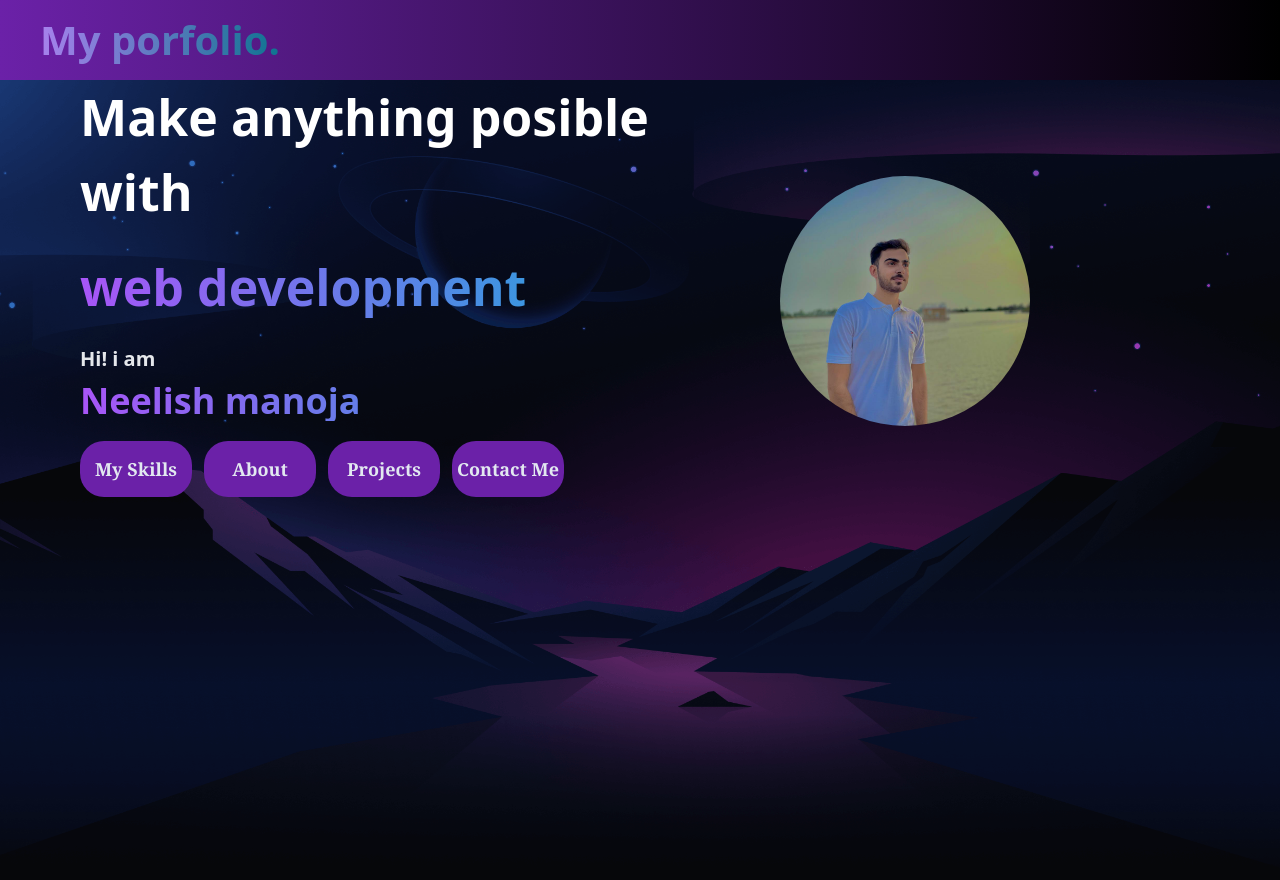
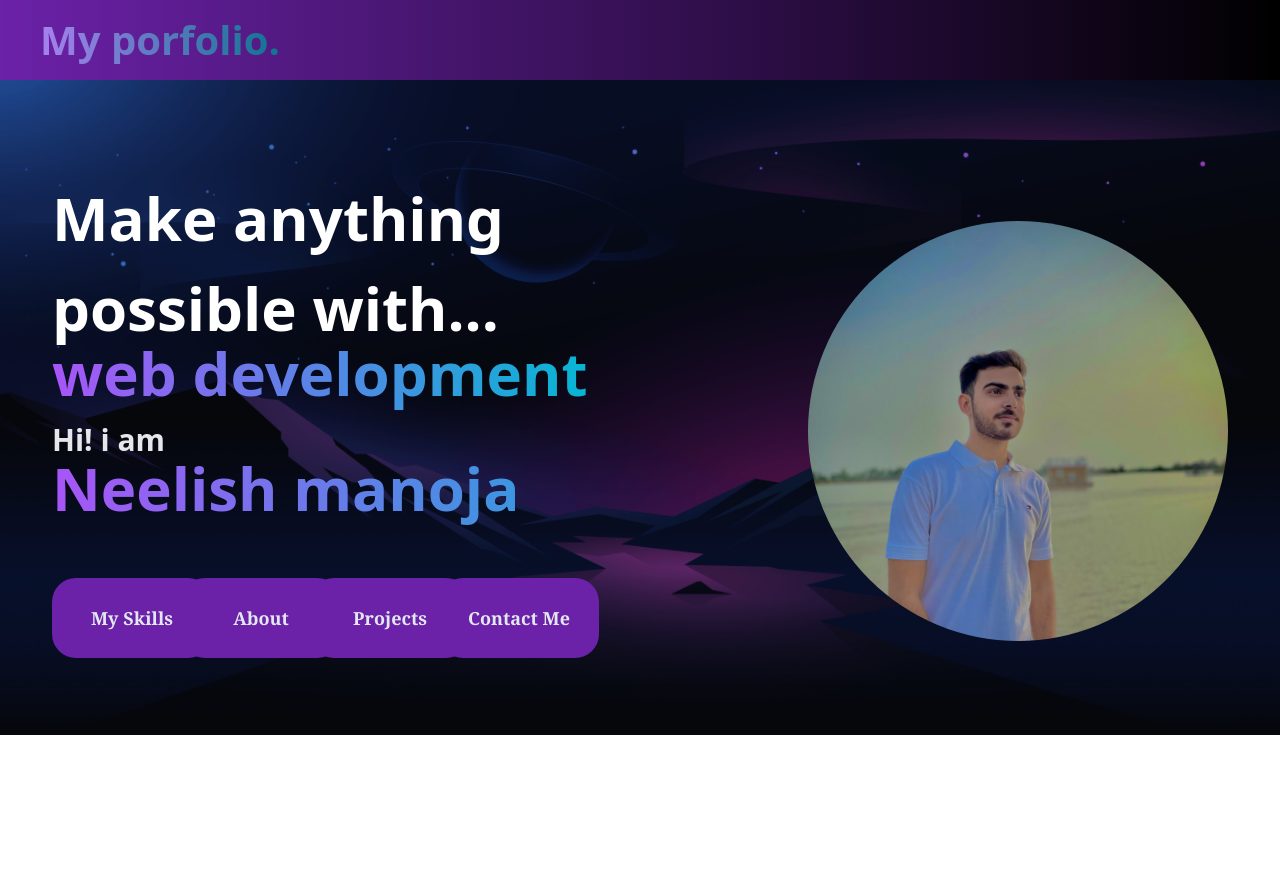
Before and after one commit to neelishmanoja/my-portfolio, a Next.js app: page / in a window 1280 px wide. After the commit the page ends 800 px from the top, so only its background shows below. Built offline with nearby package versions, Linux system fonts and the light colour scheme.

Commit message:
changing in code

```diff
--- a/app/about/page.tsx
+++ b/app/about/page.tsx
@@ -1,14 +1,24 @@
 import Header from "@/components/header";
+import Image from "next/image"
+import mypic from "@/public/mypic.jpeg"
 
-export default function about(){
-    return(
+export default function about() {
+    return (
         <main className="w-screen h-screen">
-            <Header text="About"/>
-        <div className="flex w-full h-full bg-cover bg-center" style={{backgroundImage:"url(/main-bg.webp)"}}>
-           <h2 className="text-3xl font-semibold font-serif w-[50%] flex mt-20 ml-20 animate-pulse text-transparent bg-clip-text bg-gradient-to-r from-purple-400 to-cyan-500 ">I am an aspiring website developer, currently mastering front-end development to create dynamic, user-friendly, and visually engaging websites. With each project, I am sharpening my skills in modern web technologies, aiming to build efficient and responsive digital experiences</h2>
-
-
-        </div>
+            <Header text="About" />
+            <div className="flex justify-center items-start w-full h-full sm:h-[530px] bg-cover bg-center" style={{ backgroundImage: "url(/main-bg.webp)" }}>
+                <div className=" absolute mt-4  h-[300px] w-[250px] overflow-hidden  sm:-ml-8 sm:w-64 sm:h-64 md:w-72 md:h-72 lg:mt-16 lg:ml-14 lg:h-[420px] lg:w-[420px]">
+                    <Image src={mypic} alt="myprofilpic" className=" relative bottom-11" />
+                </div>
+                <div className="mt-[330px]">
+                    <div className=" text-[15px] font-semibold font-serif w-80 animate-pulse text-transparent bg-clip-text bg-gradient-to-r from-purple-400 to-cyan-500 sm:text-[19px] sm:w-[450px] md:text-[24px] md:w-[600px] lg:text-[40px] lg:w-[800px] ">
+                        <h2 className="mb-2 text-2xl">
+                            Iam a Web Developer
+                        </h2>
+                        <p>Web Development |Expert in HTML , CSS and Continue JavaScript and Typescript | Student at Governer Sindh Initative And Cloud Computing</p>
+                    </div>
+                </div>
+            </div>
         </main>
     )
 }
--- a/app/page.tsx
+++ b/app/page.tsx
@@ -6,13 +6,9 @@ import Hero from "@/components/hero";
 export default function Home() {
   return (
 
-    <main className="w-screen h-screen">
+    <main className="w-full h-full">
       <Header text="My porfolio."/>
-      <div className="flex w-full h-full bg-cover bg-center" style={{backgroundImage:"url(/main-bg.webp)"}}>
       <Hero/>
-
-
-      </div>
 
 
 
--- a/app/projects/page.tsx
+++ b/app/projects/page.tsx
@@ -6,16 +6,16 @@ import Link from "next/link";
 
 export default function projects(){
     return(
-        <main className="w-screen h-screen">
+        <main className="w-full h-full lg:h-[660px]">
             <Header text="Projects"/>
             <div className="flex w-full h-full bg-cover bg-center  justify-center" style={{backgroundImage:"url(/main-bg.webp)"}} >
-              <h1 className=" mt-5 font-bold absolute  text-4xl text-transparent bg-clip-text bg-gradient-to-r from-purple-500 to-cyan-500">Github repo:</h1>
+              <h1 className=" mt-4 font-bold absolute  text-4xl lg:text-5xl lg:mt-6 text-transparent bg-clip-text bg-gradient-to-r from-purple-500 to-cyan-500">Github repo:</h1>
                 <div className="mt-20">
-                    <div className="h-64 w-96 border-purple-600 border-4 flex justify-center">
+                    <div className="h-[217px] w-80 md:w-[350px] md:h-[236px] lg:w-[450px] lg:h-[303px] border-purple-600 border-4 flex justify-center">
                         <Link href="https://amazon-chi-plum-59.vercel.app/">
                         <Image src={amazon} alt="amazon logo"/></Link>
                     </div>
-                    <div className="h-[185px] w-96 border-purple-600 border-4 flex justify-center mt-7" >
+                    <div className="h-[155px] w-80 md:w-[350px] md:h-[167px] lg:w-[450px] lg:h-[214px] border-purple-600 border-4 flex justify-center mt-7 md:mb-4" >
                     <Link href="https://milstones1-2.vercel.app/">
                     <Image src={resume} alt="resume"/></Link>
                     </div>
--- a/app/skills/page.tsx
+++ b/app/skills/page.tsx
@@ -11,15 +11,15 @@ import Header from "@/components/header"
 export default function skills() {
     return (
         <main className="w-screen h-screen">
-            <Header text="Skills"/>
+            <Header text="Skills" />
             <div className="  flex w-full h-full bg-cover bg-center justify-center items-center" style={{ backgroundImage: "url(/main-bg.webp)" }}>
-               <div className="flex gap-6  border-purple-600 p-20 border-4 animate-bounce">
-                <Image src={html} alt="html logo" className="h-20 w-20" />
-                <Image src={css} alt="html logo" className="h-20 w-20" />
-                <Image src={js} alt="html logo" className="h-20 w-20" />
-                <Image src={ts} alt="html logo" className="h-20 w-20" />
-                <Image src={tailwind} alt="html logo" className="h-20 w-20" />
-                <Image src={nextjs} alt="html logo" className="h-20 w-20" />
+                <div className="grid grid-cols-3 items-center  border-purple-600  border-4 animate-bounce w-72 h-44 sm:w-[500px] sm:flex sm:gap-6 sm:justify-center sm:items-center md:w-[580px] lg:w-[900px] lg:h-72 lg:gap-10">
+                    <Image src={html} alt="html logo" className="h-14 w-14 md:h-16 md:w-16 lg:h-28 lg:w-28" />
+                    <Image src={css} alt="html logo" className="h-14 w-14 md:h-16 md:w-16 lg:h-28 lg:w-28" />
+                    <Image src={js} alt="html logo" className="h-14 w-14 md:h-16 md:w-16 lg:h-28 lg:w-28" />
+                    <Image src={ts} alt="html logo" className="h-14 w-14 md:h-16 md:w-16 lg:h-28 lg:w-28" />
+                    <Image src={tailwind} alt="html logo" className="h-14 w-14 md:h-16 md:w-16 lg:h-28 lg:w-28" />
+                    <Image src={nextjs} alt="html logo" className="h-14 w-14 md:h-16 md:w-16 lg:h-28 lg:w-28" />
                 </div>
             </div>
 
--- a/components/button.tsx
+++ b/components/button.tsx
@@ -7,6 +7,6 @@ interface Iprops{
 
 export default function Button(props:Iprops){
     return(
-        <div className="h-14 w-28 bg-purple-800 hover:bg-purple-700 rounded-3xl flex justify-center items-center text-lg font-semibold text-slate-200 font-serif cursor-pointer  ">{props.text}</div>
+        <div className="h-14 w-28 lg:w-40 lg:h-20 bg-purple-800 hover:bg-purple-700 rounded-3xl flex justify-center items-center text-lg font-semibold text-slate-200 font-serif cursor-pointer  ">{props.text}</div>
     )
 }
--- a/components/hero.tsx
+++ b/components/hero.tsx
@@ -9,33 +9,40 @@ import Link from "next/link"
 export default function Hero() {
     return (
 
-
-        <div className="pl-20  flex flex-col gap-5 max-w-[750px]">
-            <h1 className="text-[50px] text-white font-semibold ">
-            Make anything posible with
+        <section className="-mt-4 sm:mt-0 flex justify-center w-full">
+            <div className="sm:items-center  w-full h-full bg-cover bg-center flex justify-center md:h-[420px] lg:h-[655px]" style={{ backgroundImage: "url(/main-bg.webp)" }}>
+            <div className="sm:flex sm:justify-center">
+                <div>
+                    <div>
+                        <h1 className="mt-4 text-[23px] w-80 text-white font-bold sm:text-[30px] sm:w-[400px] md:text-[38px] md:w-[500px] lg:text-[60px] lg:w-[700px]">
+                            Make anything possible with...
                         </h1>
-            <span className="text-[50px] font-semibold text-transparent bg-clip-text bg-gradient-to-r from-purple-500 to-cyan-500">
+                        <span className="text-[45px] w-80 font-bold text-transparent bg-clip-text bg-gradient-to-r from-purple-500 to-cyan-500 sm:text-4xl md:text-[50px] md:w-[300px] lg:text-[60px] lg:w-[500px]">
                             web development
                         </span>
-            <p className="text-gray-200  text-xl font-semibold">
+                        <div>
+                        <p className="text-gray-200  text-xl sm:text-2xl lg:text-3xl font-semibold mt-5">
                             Hi! i am </p>
-                <p className=" -mt-3 text-transparent bg-clip-text bg-gradient-to-r from-purple-500 to-cyan-500 font-bold text-4xl">Neelish manoja</p>
-            <div className="flex flex-row gap-3">
-                <div className="hover:scale-110 duration-300 capitalize active:scale-100">
-                 <Link href="/skills">  <Button text="My skills" /> </Link> </div>
+                        <p className="  text-transparent bg-clip-text bg-gradient-to-r from-purple-500 to-cyan-500 font-bold text-4xl h-12 sm:text-[45px] sm:h-14 lg:text-6xl lg:h-20">Neelish manoja</p>
+                        </div>
+                    </div>
+                    <div className=" grid grid-cols-2 md:grid-cols-4 gap-y-5 lg:gap-4 mt-6 sm:mt-10 w-80 md:w-[500px]">
+                        <div className="hover:scale-110 duration-300 capitalize active:scale-100"><Link href="/skills">  <Button text="My skills" /> </Link></div>
                         <div className="hover:scale-110 duration-300 capitalize active:scale-100"><Link href="/about"><Button text="About" /></Link> </div>
                         <div className="hover:scale-110 duration-300 capitalize active:scale-100"><Link href="/projects"><Button text="Projects" /></Link></div>
                         <div className="hover:scale-110 duration-300 capitalize active:scale-100"><Link href="/contact"><Button text="Contact me" /></Link></div>
-
-
-
+                    </div>
                 </div>
                 {/*right section*/}
-            <div className=" absolute ml-[700px] mt-24 h-[250px] w-[250px] overflow-hidden rounded-full ">
-                <Image src={mypic} alt="myprofilpic" className=" relative bottom-10" />
+                <div>
+                    <div className="mt-14 h-[300px] w-[300px] overflow-hidden rounded-full sm:-ml-8 sm:w-64 sm:h-64 md:w-72 md:h-72 lg:mt-16 lg:ml-14 lg:h-[420px] lg:w-[420px]">
+                        <Image src={mypic} alt="myprofilpic" className=" relative bottom-11" />
+                    </div>
+                </div>
+                </div>
             </div>
 
-        </div>
+        </section>
 
     )
 }
```
Also changed, not shown: app/contact/page.tsx (+22 -17 lines), components/header.tsx (+4 -4 lines). Lines whose indentation alone changed are shown as unchanged.
